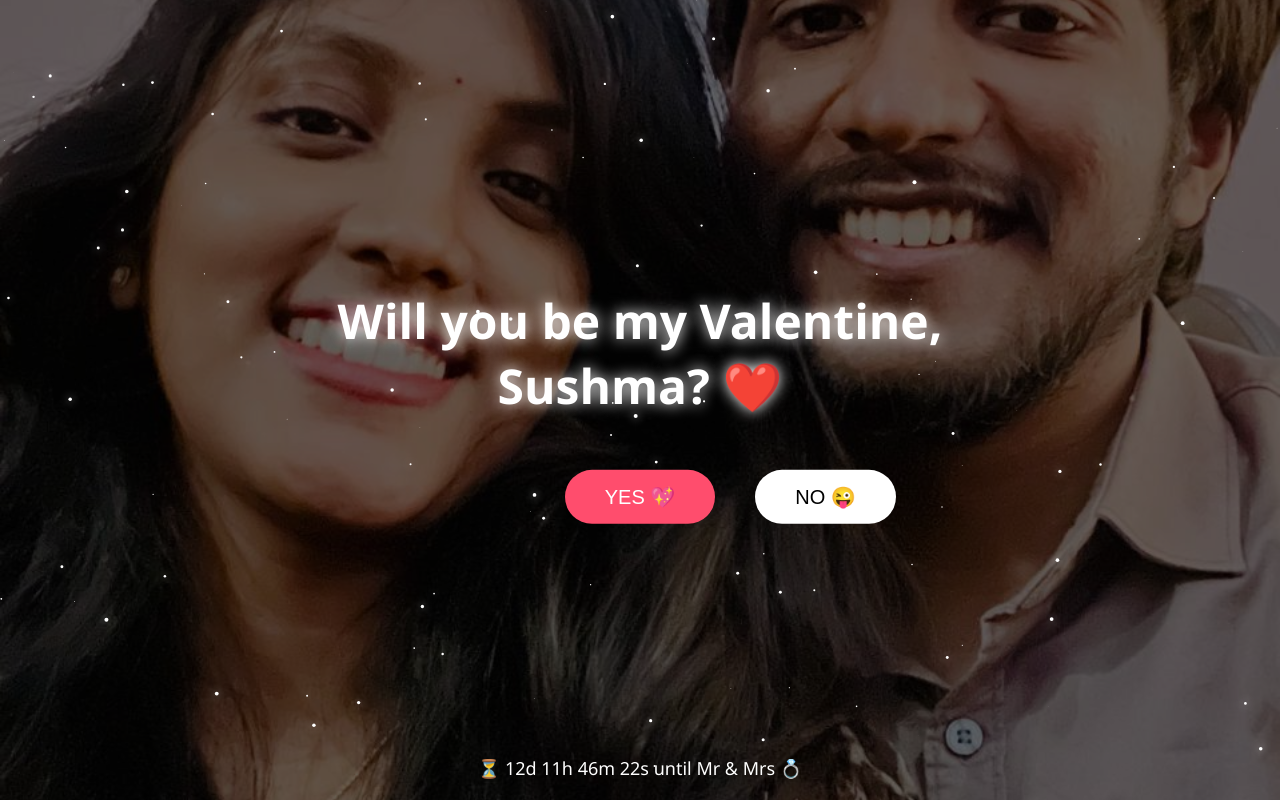
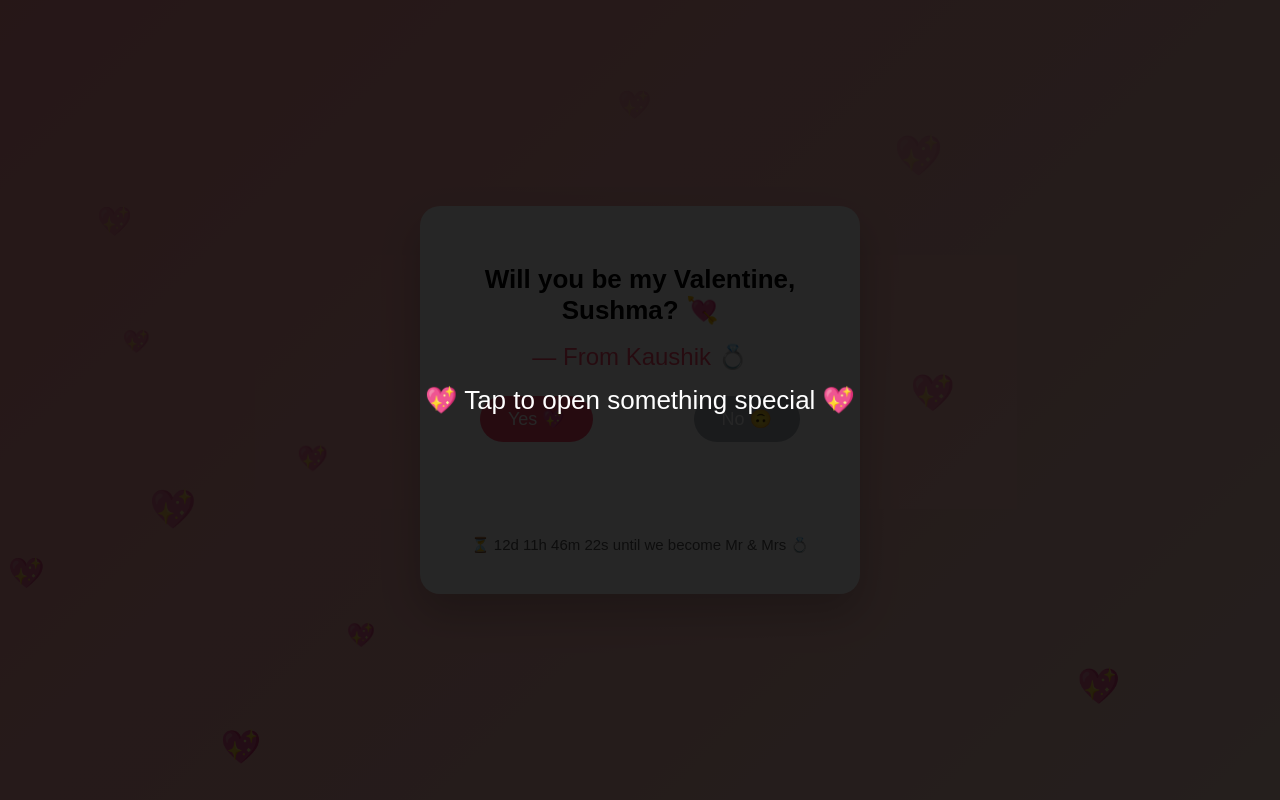
Before and after one commit to ippilikaushik/valentine-for-sushma, a plain HTML site: page index.html in a window 1280 px wide. Drawn offline with Linux system fonts and the light colour scheme.

Commit message:
Update index.html

```diff
--- a/index.html
+++ b/index.html
@@ -1,197 +1,267 @@
 <!DOCTYPE html>
-<html>
+<html lang="en">
 <head>
-<title>Kaushik ❤️ Sushma</title>
+<meta charset="UTF-8">
+<title>For Sushma 💖</title>
+<meta name="viewport" content="width=device-width, initial-scale=1.0">
+
 <style>
 body {
-  margin:0;
-  overflow:hidden;
-  font-family: 'Segoe UI', sans-serif;
-  color:white;
-  text-align:center;
-  background:black;
+  margin: 0;
+  height: 100vh;
+  display: flex;
+  justify-content: center;
+  align-items: center;
+  background: linear-gradient(135deg, #ff9a9e, #fad0c4);
+  font-family: Arial, sans-serif;
+  overflow: hidden;
 }
 
-/* Background Image */
-#bgImage {
-  position:fixed;
-  width:100%;
-  height:100%;
-  background:url('us.jpg') center/cover no-repeat;
-  filter:brightness(0.4);
-  z-index:-2;
+/* Start Overlay */
+.overlay {
+  position: fixed;
+  inset: 0;
+  background: rgba(0,0,0,0.85);
+  color: white;
+  display: flex;
+  justify-content: center;
+  align-items: center;
+  font-size: 26px;
+  z-index: 20;
+  cursor: pointer;
+  text-align: center;
 }
 
-/* Sparkle Canvas */
-canvas {
-  position:fixed;
-  top:0;
-  left:0;
-  z-index:-1;
+/* Card */
+.card {
+  background: white;
+  padding: 40px;
+  border-radius: 20px;
+  text-align: center;
+  box-shadow: 0 20px 40px rgba(0,0,0,0.2);
+  position: relative;
+  z-index: 2;
+  max-width: 360px;
 }
 
-/* Center Content */
-#container {
-  position:absolute;
-  top:50%;
-  left:50%;
-  transform:translate(-50%, -50%);
+h1 { font-size: 26px; }
+
+h2 {
+  margin-top: 5px;
+  color: #ff4d6d;
+  font-weight: normal;
 }
 
-h1 {
-  font-size:3em;
-  text-shadow:0 0 15px white;
+.buttons {
+  position: relative;
+  height: 120px;
+  margin-top: 25px;
 }
 
 button {
-  padding:15px 40px;
-  font-size:20px;
-  margin:20px;
-  border:none;
-  border-radius:30px;
-  cursor:pointer;
-  transition:0.3s;
+  font-size: 18px;
+  padding: 12px 28px;
+  border: none;
+  border-radius: 30px;
+  cursor: pointer;
+  transition: all 0.3s ease;
+  position: absolute;
 }
 
 #yes {
-  background:#ff4d6d;
-  color:white;
+  background: #ff4d6d;
+  color: white;
+  left: 20px;
+}
+
+#yes:hover {
+  transform: scale(1.6);
 }
 
 #no {
-  background:white;
-  color:black;
-  position:absolute;
+  background: #adb5bd;
+  color: white;
+  right: 20px;
 }
 
-#countdown {
-  position:fixed;
-  bottom:20px;
-  width:100%;
-  font-size:18px;
+.countdown {
+  margin-top: 20px;
+  font-size: 15px;
+  color: #555;
+}
+
+/* Full Love Screen WITH YOUR PHOTO */
+.message-full {
+  position: fixed;
+  inset: 0;
+  background:
+    linear-gradient(
+      rgba(255, 77, 109, 0.85),
+      rgba(255, 143, 163, 0.85)
+    ),
+    url('us.jpg') center/cover no-repeat;
+  color: white;
+  display: none;
+  justify-content: center;
+  align-items: center;
+  font-size: 38px;
+  font-weight: bold;
+  z-index: 15;
+  text-align: center;
+  flex-direction: column;
+  padding: 20px;
+}
+
+/* Floating Hearts */
+.heart {
+  position: fixed;
+  bottom: -10px;
+  font-size: 20px;
+  animation: floatUp 6s linear infinite;
+  opacity: 0.8;
+  z-index: 1;
+}
+
+@keyframes floatUp {
+  0% { transform: translateY(0); opacity: 1; }
+  100% { transform: translateY(-110vh); opacity: 0; }
 }
 </style>
 </head>
 <body>
 
-<div id="bgImage"></div>
-<canvas id="sparkles"></canvas>
-
-<div id="container">
-<h1>Will you be my Valentine, Sushma? ❤️</h1>
-<button id="yes">YES 💖</button>
-<button id="no">NO 😜</button>
+<div class="overlay" id="overlay">
+  💖 Tap to open something special 💖
 </div>
 
-<div id="countdown"></div>
-
-<audio id="bgMusic" loop>
+<!-- Background music -->
+<audio id="bg-music" loop>
   <source src="load.mp3" type="audio/mpeg">
 </audio>
 
-<audio id="proposal">
+<!-- Proposal song -->
+<audio id="proposal-song">
   <source src="proposal.mp3" type="audio/mpeg">
 </audio>
 
+<div class="card">
+  <h1>Will you be my Valentine, Sushma? 💘</h1>
+  <h2>— From Kaushik 💍</h2>
+
+  <div class="buttons">
+    <button id="yes">Yes 💖</button>
+    <button id="no">No 🙃</button>
+  </div>
+
+  <div class="countdown" id="countdown"></div>
+</div>
+
+<div class="message-full" id="fullMessage">
+  <div>I LOVE YOU SUSHMA 💖</div>
+  <div style="font-size:22px;margin-top:15px;">
+    Listen carefully… 🎶<br>
+    This is from my heart ❤️<br><br>
+    Forever yours,<br>Kaushik 💍
+  </div>
+</div>
+
 <script>
-const yes = document.getElementById("yes");
-const no = document.getElementById("no");
-const bgMusic = document.getElementById("bgMusic");
-const proposal = document.getElementById("proposal");
+const overlay = document.getElementById("overlay");
+const bgMusic = document.getElementById("bg-music");
+const proposalSong = document.getElementById("proposal-song");
+const noBtn = document.getElementById("no");
+const yesBtn = document.getElementById("yes");
+const fullMessage = document.getElementById("fullMessage");
 
-/* Start background music on first click */
-document.body.addEventListener("click",()=>{
+/* Tap to start */
+overlay.addEventListener("click", () => {
   bgMusic.play();
-},{once:true});
-
-/* No button runs away */
-no.addEventListener("mouseover",()=>{
-  no.style.top=Math.random()*80+"%";
-  no.style.left=Math.random()*80+"%";
+  overlay.style.display = "none";
 });
 
-/* Yes button grows */
-let scale=1;
-yes.addEventListener("mouseover",()=>{
-  scale+=0.1;
-  yes.style.transform=`scale(${scale})`;
+/* No runs away */
+noBtn.addEventListener("mouseover", () => {
+  const x = Math.random() * 300 - 150;
+  const y = Math.random() * 300 - 150;
+  noBtn.style.transform = `translate(${x}px, ${y}px)`;
 });
 
-/* Yes clicked */
-yes.addEventListener("click",()=>{
+/* YES click */
+yesBtn.addEventListener("click", () => {
+  fullMessage.style.display = "flex";
+
   bgMusic.pause();
-  proposal.play();
-  yes.innerHTML="I KNEW IT 😍❤️";
+  bgMusic.currentTime = 0;
+
+  proposalSong.play();
+  launchFireworks();
 });
 
-/* Countdown with seconds */
-const weddingDate=new Date("2026-02-25T23:04:00");
-const countdown=document.getElementById("countdown");
+/* Floating hearts */
+function createHeart() {
+  const heart = document.createElement("div");
+  heart.classList.add("heart");
+  heart.innerHTML = "💖";
+  heart.style.left = Math.random() * 100 + "vw";
+  heart.style.fontSize = Math.random() * 20 + 20 + "px";
+  document.body.appendChild(heart);
+  setTimeout(() => heart.remove(), 6000);
+}
+setInterval(createHeart, 400);
 
-function updateCountdown(){
-  const now=new Date();
-  const diff=weddingDate-now;
-  if(diff<=0){
-    countdown.innerText="💍 We're Married ❤️";
-    return;
-  }
-  const d=Math.floor(diff/(1000*60*60*24));
-  const h=Math.floor((diff/(1000*60*60))%24);
-  const m=Math.floor((diff/(1000*60))%60);
-  const s=Math.floor((diff/1000)%60);
-  countdown.innerText=`⏳ ${d}d ${h}h ${m}m ${s}s until Mr & Mrs 💍`;
-}
-setInterval(updateCountdown,1000);
-updateCountdown();
+/* Fireworks */
+function launchFireworks() {
+  for (let i = 0; i < 100; i++) {
+    const spark = document.createElement("div");
+    spark.style.position = "fixed";
+    spark.style.width = "6px";
+    spark.style.height = "6px";
+    spark.style.background = "white";
+    spark.style.borderRadius = "50%";
+    spark.style.left = "50%";
+    spark.style.top = "50%";
+    spark.style.zIndex = "30";
+    document.body.appendChild(spark);
 
-/* Sparkles Effect */
-const canvas=document.getElementById("sparkles");
-const ctx=canvas.getContext("2d");
+    const angle = Math.random() * 2 * Math.PI;
+    const radius = Math.random() * 350;
 
-canvas.width=window.innerWidth;
-canvas.height=window.innerHeight;
+    spark.animate([
+      { transform: "translate(0,0)", opacity: 1 },
+      { transform: `translate(${Math.cos(angle)*radius}px, ${Math.sin(angle)*radius}px)`, opacity: 0 }
+    ], {
+      duration: 1200,
+      easing: "ease-out"
+    });
 
-let particles=[];
-for(let i=0;i<120;i++){
-  particles.push({
-    x:Math.random()*canvas.width,
-    y:Math.random()*canvas.height,
-    r:Math.random()*2,
-    d:Math.random()*1
-  });
-}
-
-function draw(){
-  ctx.clearRect(0,0,canvas.width,canvas.height);
-  ctx.fillStyle="white";
-  ctx.shadowBlur=10;
-  ctx.shadowColor="white";
-  for(let i=0;i<particles.length;i++){
-    let p=particles[i];
-    ctx.beginPath();
-    ctx.arc(p.x,p.y,p.r,0,Math.PI*2,true);
-    ctx.fill();
-  }
-  update();
-}
-
-function update(){
-  for(let i=0;i<particles.length;i++){
-    let p=particles[i];
-    p.y+=p.d;
-    if(p.y>canvas.height){
-      p.y=0;
-      p.x=Math.random()*canvas.width;
-    }
+    setTimeout(() => spark.remove(), 1200);
   }
 }
 
-setInterval(draw,33);
+/* Wedding Countdown with Seconds */
+const weddingDate = new Date("2026-02-25T23:04:00");
+const countdown = document.getElementById("countdown");
 
-window.addEventListener("resize",()=>{
-  canvas.width=window.innerWidth;
-  canvas.height=window.innerHeight;
-});
+function updateCountdown() {
+  const now = new Date();
+  const diff = weddingDate - now;
+
+  if (diff <= 0) {
+    countdown.innerText = "💍 We're Married! ❤️";
+    return;
+  }
+
+  const days = Math.floor(diff / (1000 * 60 * 60 * 24));
+  const hours = Math.floor((diff / (1000 * 60 * 60)) % 24);
+  const minutes = Math.floor((diff / (1000 * 60)) % 60);
+  const seconds = Math.floor((diff / 1000) % 60);
+
+  countdown.innerText =
+    `⏳ ${days}d ${hours}h ${minutes}m ${seconds}s until we become Mr & Mrs 💍`;
+}
+
+updateCountdown();
+setInterval(updateCountdown, 1000);
 </script>
 
 </body>
```
